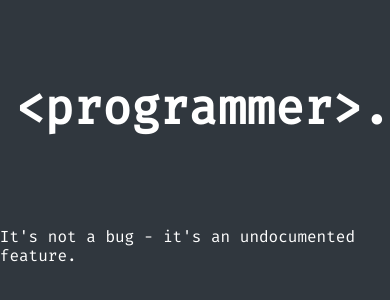
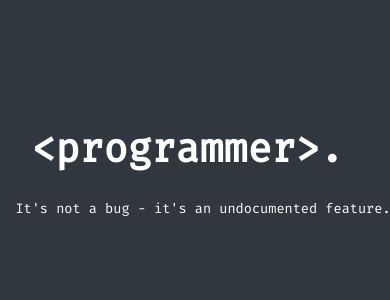
Before and after one commit to ProgrammerInc/programmer-inc-frontend, a Next.js app: page / in a window 390 px wide. Shown: the part 266-566 px from the top of the page. Built offline with nearby package versions, Linux system fonts and the light colour scheme.

Commit message:
Improve Mobile Responsiveness.

```diff
--- a/pages/styles.scss
+++ b/pages/styles.scss
@@ -6,6 +6,14 @@
   display: flex;
   align-items: center;
   justify-content: center;
+
+  p {
+    font-size: 0.85rem;
+
+    @media (min-width: 768px) {
+      font-size: 1rem;
+    }
+  }
 }
 
 .shell-form {
@@ -13,7 +21,11 @@
 
   h1 {
     font-family: $monospaced-font-family;
-    font-size: 3rem;
+    font-size: 2.5rem;
+
+    @media (min-width: 768px) {
+      font-size: 3rem;
+    }
   }
 }
 
```
